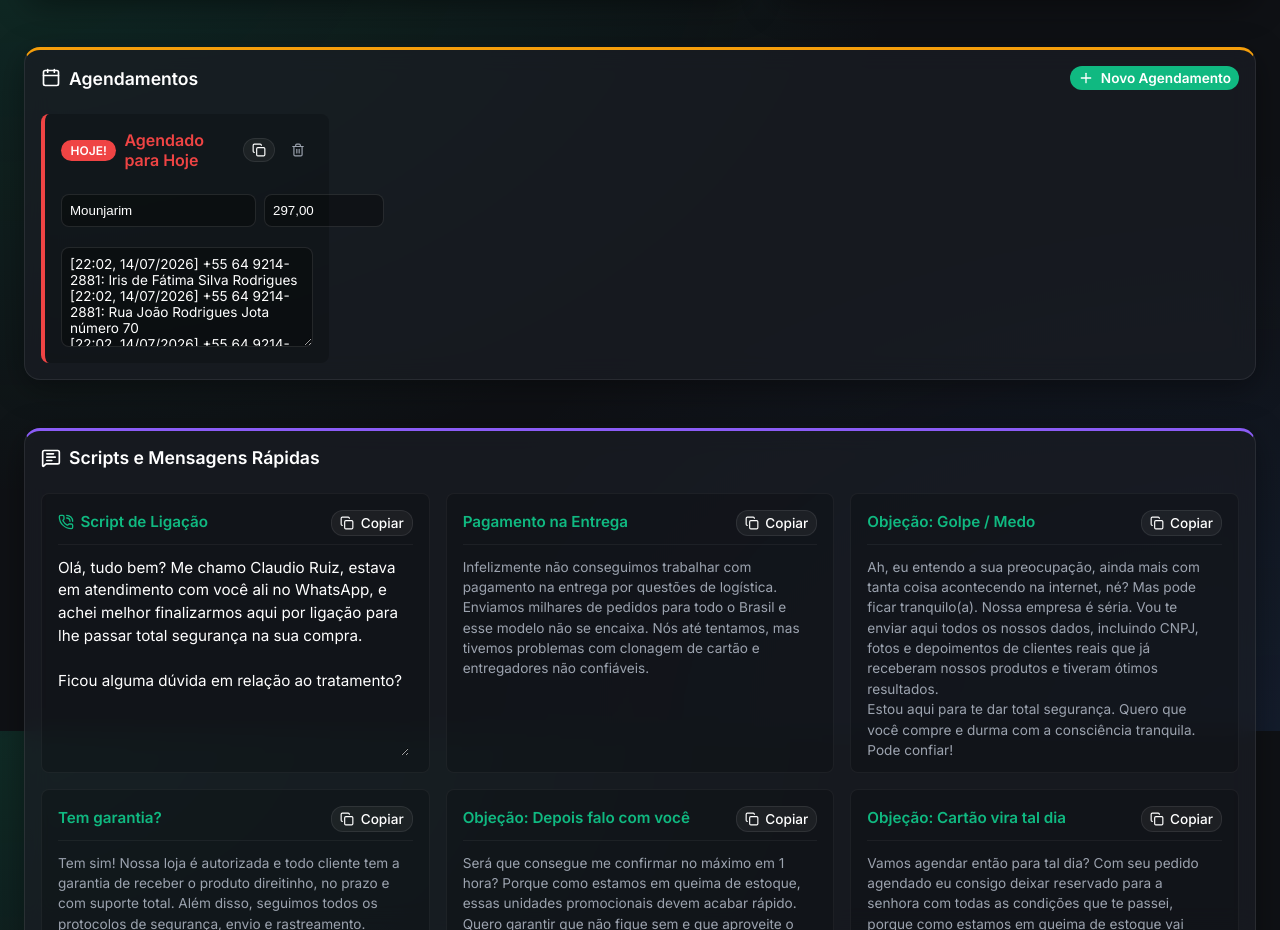
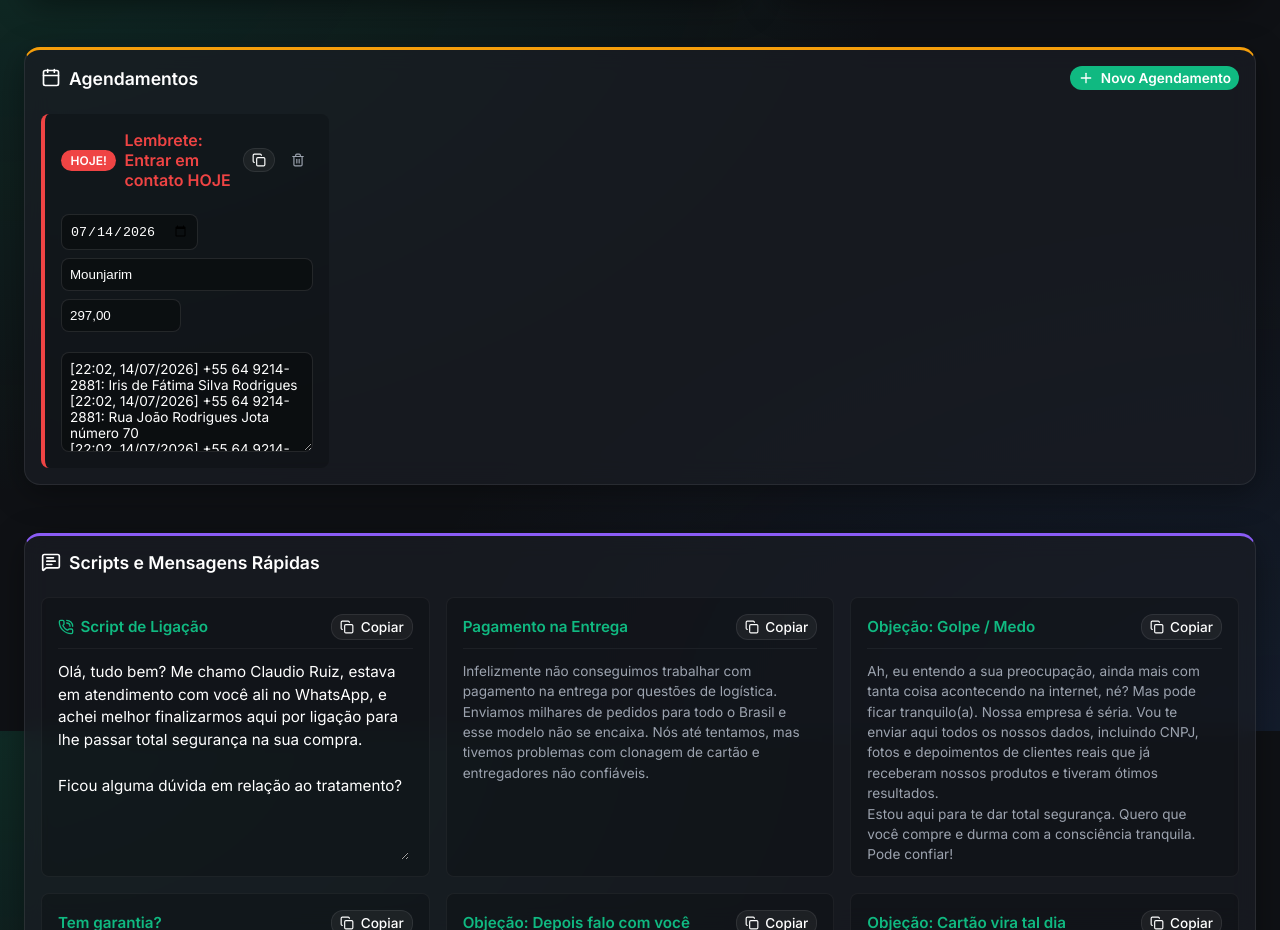
Before and after one commit to yuresilva1/planner-vendas, a React (Vite) app: page / in a window 1280 px wide. Shown: the part 869-1799 px from the top of the page. Built offline with nearby package versions, Linux system fonts and the light colour scheme; no server answers.

Commit message:
Adiciona seletor de data explícito para lembretes de agendamento

```diff
--- a/src/components/ScheduleBoard.jsx
+++ b/src/components/ScheduleBoard.jsx
@@ -11,6 +11,7 @@ export default function ScheduleBoard({ onCopy }) {
       id: Date.now(),
       product: 'Mounjarim',
       value: '297,00',
+      scheduleDate: new Date().toISOString().split('T')[0], // Hoje por padrão
       text: `[22:02, 14/07/2026] +55 64 9214-2881: Iris de Fátima Silva Rodrigues\n[22:02, 14/07/2026] +55 64 9214-2881: Rua João Rodrigues Jota número 70\n[22:02, 14/07/2026] +55 64 9214-2881: Itumbiara Goiás\n[22:03, 14/07/2026] +55 64 9214-2881: 75530-370`
     }];
   });
@@ -20,7 +21,7 @@ export default function ScheduleBoard({ onCopy }) {
   }, [schedules]);
 
   const addSchedule = () => {
-    setSchedules([{ id: Date.now(), text: '', product: '', value: '' }, ...schedules]);
+    setSchedules([{ id: Date.now(), text: '', product: '', value: '', scheduleDate: '' }, ...schedules]);
   };
 
   const updateSchedule = (id, field, val) => {
@@ -32,7 +33,14 @@ export default function ScheduleBoard({ onCopy }) {
   };
 
   const handleCopy = async (sch) => {
-    const textToCopy = `Produto: ${sch.product || 'Não informado'} | Valor: R$ ${sch.value || '0,00'}\n\nDados do Cliente:\n${sch.text}`;
+    // Formata a data se existir
+    let dateStr = 'Não definida';
+    if (sch.scheduleDate) {
+      const [y, m, d] = sch.scheduleDate.split('-');
+      dateStr = `${d}/${m}/${y}`;
+    }
+
+    const textToCopy = `📅 Agendado para: ${dateStr}\nProduto: ${sch.product || 'Não informado'} | Valor: R$ ${sch.value || '0,00'}\n\nDados do Cliente:\n${sch.text}`;
     try {
       await navigator.clipboard.writeText(textToCopy);
       onCopy("Agendamento copiado com sucesso!");
@@ -42,6 +50,7 @@ export default function ScheduleBoard({ onCopy }) {
     }
   };
 
+  const todayISOStr = new Date().toISOString().split('T')[0]; // YYYY-MM-DD
   const todayDateStr = new Date().toLocaleDateString('pt-BR', { day: '2-digit', month: '2-digit', year: 'numeric' });
   const todayShortStr = new Date().toLocaleDateString('pt-BR', { day: '2-digit', month: '2-digit' });
 
@@ -67,7 +76,9 @@ export default function ScheduleBoard({ onCopy }) {
           </div>
         ) : (
           schedules.map(sch => {
-            const isToday = sch.text.includes(todayDateStr) || sch.text.includes(todayShortStr);
+            const isToday = (sch.scheduleDate && sch.scheduleDate === todayISOStr)
+                            || sch.text.includes(todayDateStr)
+                            || sch.text.includes(todayShortStr);
             return (
               <div
                 key={sch.id}
@@ -77,7 +88,7 @@ export default function ScheduleBoard({ onCopy }) {
                 <div style={{ display: 'flex', justifyContent: 'space-between', alignItems: 'center', marginBottom: '0.75rem' }}>
                   <span style={{ fontWeight: 600, color: isToday ? '#ef4444' : 'inherit', display: 'flex', alignItems: 'center', gap: '0.5rem' }}>
                     {isToday && <span className="badge bg-danger" style={{ animation: 'pulseWarning 2s infinite' }}>HOJE!</span>}
-                    {isToday ? 'Agendado para Hoje' : 'Agendamento'}
+                    {isToday ? 'Lembrete: Entrar em contato HOJE' : 'Lembrete de Agendamento'}
                   </span>
                   <div style={{ display: 'flex', gap: '0.5rem' }}>
                     <button className="btn-secondary btn-sm" onClick={() => handleCopy(sch)} title="Copiar Tudo">
@@ -89,13 +100,20 @@ export default function ScheduleBoard({ onCopy }) {
                   </div>
                 </div>
 
-                <div style={{ display: 'flex', gap: '0.5rem', marginBottom: '0.5rem' }}>
+                <div style={{ display: 'flex', gap: '0.5rem', marginBottom: '0.5rem', flexWrap: 'wrap' }}>
+                  <input
+                    type="date"
+                    value={sch.scheduleDate || ''}
+                    onChange={(e) => updateSchedule(sch.id, 'scheduleDate', e.target.value)}
+                    style={{ padding: '0.5rem', borderRadius: 'var(--radius-sm)', border: '1px solid rgba(255,255,255,0.1)', background: 'rgba(0,0,0,0.3)', color: 'var(--text-primary)', outline: 'none' }}
+                    title="Data do Agendamento / Lembrete"
+                  />
                   <input
                     type="text"
                     placeholder="Nome do Produto"
                     value={sch.product || ''}
                     onChange={(e) => updateSchedule(sch.id, 'product', e.target.value)}
-                    style={{ flex: 1, padding: '0.5rem', borderRadius: 'var(--radius-sm)', border: '1px solid rgba(255,255,255,0.1)', background: 'rgba(0,0,0,0.3)', color: 'var(--text-primary)', outline: 'none' }}
+                    style={{ flex: 1, minWidth: '150px', padding: '0.5rem', borderRadius: 'var(--radius-sm)', border: '1px solid rgba(255,255,255,0.1)', background: 'rgba(0,0,0,0.3)', color: 'var(--text-primary)', outline: 'none' }}
                   />
                   <input
                     type="text"
@@ -110,7 +128,7 @@ export default function ScheduleBoard({ onCopy }) {
                   className="lead-notes"
                   value={sch.text}
                   onChange={(e) => updateSchedule(sch.id, 'text', e.target.value)}
-                  placeholder="Cole os dados do cliente e a data aqui (salva sozinho)..."
+                  placeholder="Cole os dados do cliente aqui..."
                   style={{ minHeight: '100px', width: '100%', border: '1px solid rgba(255,255,255,0.1)', background: 'rgba(0,0,0,0.3)' }}
                 />
               </div>
```
